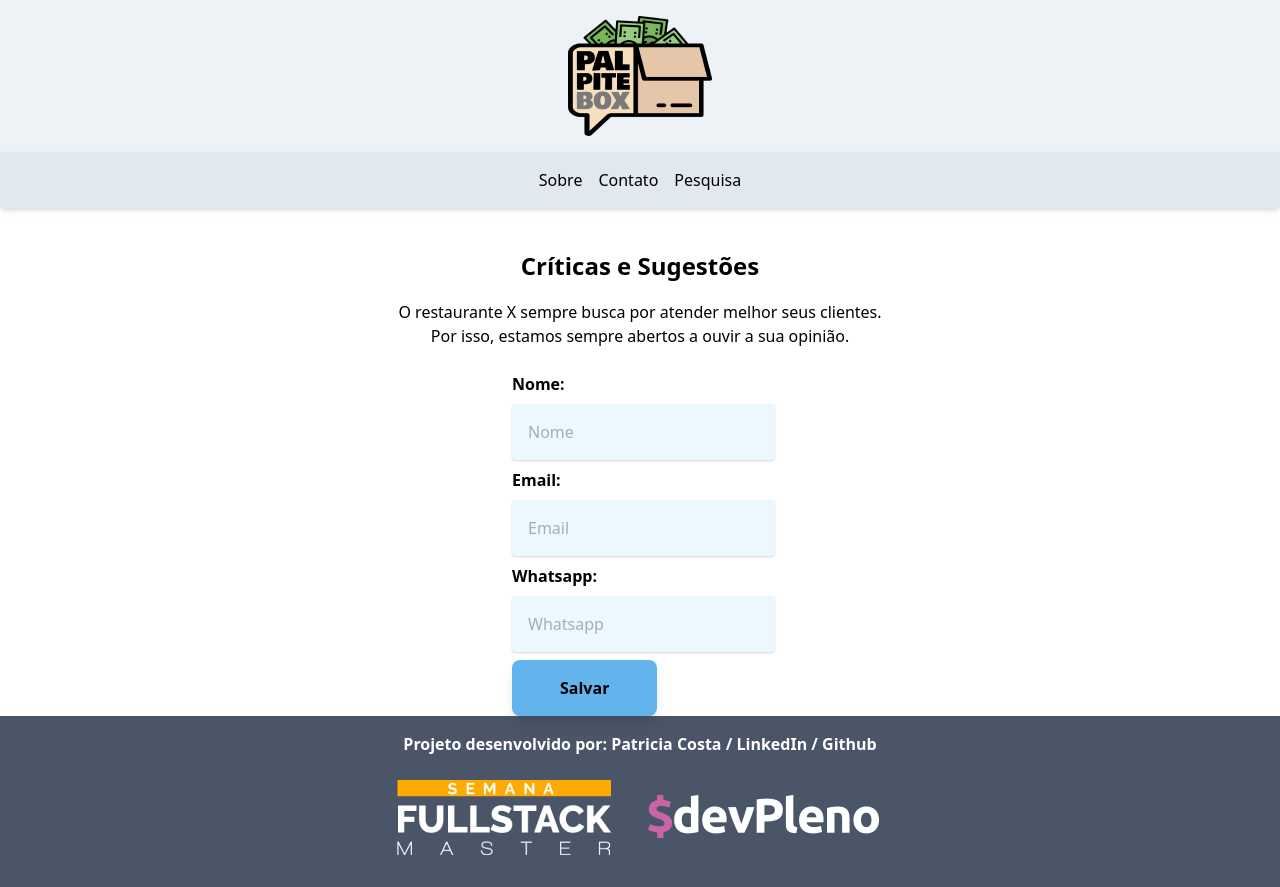
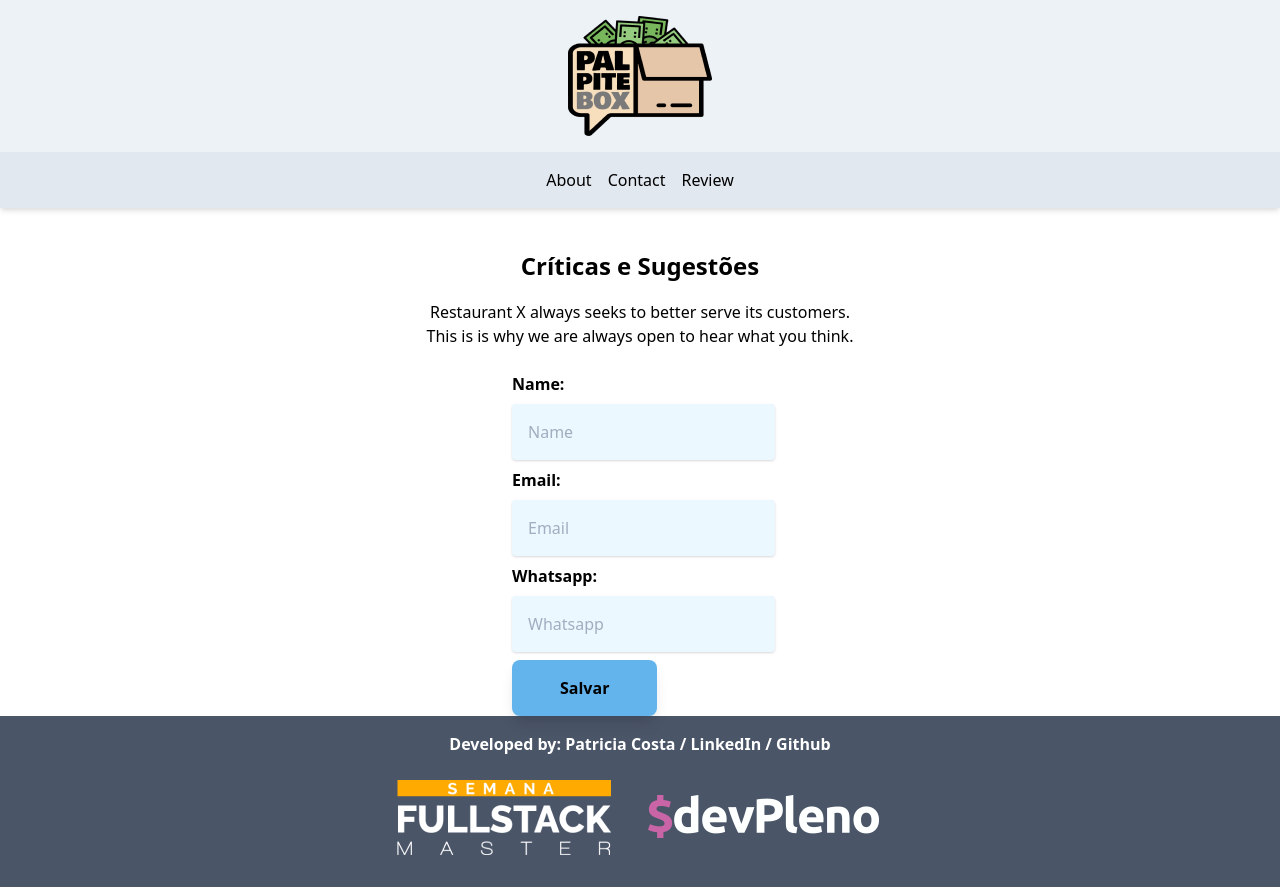
Before and after one commit to patriciacvcosta/Palpite-Box, a Next.js app: page /pesquisa in a window 1280 px wide. Built offline with nearby package versions, Linux system fonts and the light colour scheme.

Commit message:
1) pesquisa.js now shows the coupon code and promo message after the user presses "save" button. The page will retrieve the coupon code that is generated from the save.js API 2) layout updates 3) Portuguese -> English translations

```diff
--- a/components/Footer/index.js
+++ b/components/Footer/index.js
@@ -4,7 +4,7 @@ const Footer = () => {
     return (
         <div className='bg-gray-700 p-4'>
             <div className='container mx-auto text-center font-bold text-white'>
-                Projeto desenvolvido por:
+                Developed by:
                 Patricia Costa / {' '}
                 <a className='hover:underline' href='https://www.linkedin.com/in/patricia-costa-885038a0/'>LinkedIn</a> / {' '}
                 <a className='hover:underline' href='https://github.com/patriciacvcosta'>Github</a>
--- a/components/Header/index.js
+++ b/components/Header/index.js
@@ -14,13 +14,13 @@ const Header = () => {
             </div>
             <div className='bg-gray-300 p-4 shadow-md text-center'>
                 <Link href='/sobre'>
-                    <a className='px-2 hover:underline'>Sobre</a>
+                    <a className='px-2 hover:underline'>About</a>
                 </Link>
                 <Link href='/contato'>
-                    <a className='px-2 hover:underline'>Contato</a>
+                    <a className='px-2 hover:underline'>Contact</a>
                 </Link>
                 <Link href='/pesquisa'>
-                    <a className='px-2 hover:underline'>Pesquisa</a>
+                    <a className='px-2 hover:underline'>Review</a>
                 </Link>
             </div>
         </React.Fragment>
--- a/pages/api/save.js
+++ b/pages/api/save.js
@@ -34,10 +34,10 @@ export default async (req, res) => {
         }
 
         await sheet.addRow({
-            Nome: data.Nome,
+            Name: data.Name,
             Email: data.Email,
             Whatsapp: data.Whatsapp,
-            Nota: 5,
+            Score: 5,
             'Data Preenchimento' : moment().format('DD/MM/YYYY, HH:mm:ss'),
             Cupom,
             Promo
--- a/pages/index.js
+++ b/pages/index.js
@@ -10,15 +10,15 @@ const Index = () => {
     return (
         <div>
             <p className='mt-12 text-center font-bold'>
-                O restaurante X sempre busca por atender melhor seus clientes.<br />
-                Por isso, estamos sempre abertos a ouvir a sua opinião.
+                Restaurant X always seeks to better serve its customers. <br />
+                This is is why we are always open to hear what you think.
             </p>
             <div className='text-center my-12'>
                 <Link href='/pesquisa'>
-                    <a className='bg-blue-400 px-12 py-4 font-bold rounded-lg shadow-lg hover:shadow'>Dar opinião ou sugestão</a>
+                    <a className='bg-blue-400 px-12 py-4 font-bold rounded-lg shadow-lg hover:shadow'>Give an opinion/suggestion</a>
                 </Link>
             </div>
-            {!data && <p>Carregando...</p>}
+            {!data && <p>Loading...</p>}
             {data && data.showCoupon &&
                 <p className='my-12 text-center'>
                     {data.message}
--- a/pages/pesquisa.js
+++ b/pages/pesquisa.js
@@ -3,17 +3,25 @@ import Link from 'next/link'
 
 const Pesquisa = () => {
     const [form, setForm] = useState({
-        Nome: '',
+        Name: '',
         Email: '',
-        Whatsapp: ''
+        Whatsapp: '',
+        Score: 5
     })
+
+    const [sucess, setSuccess] = useState(false)
+    const [dataReturn, setDataReturn] = useState({})
+
     const save = async () => {
         try {
             const response = await fetch('/api/save', {
                 method: 'POST',
                 body: JSON.stringify(form)
             })
+
             const data = await response.json()
+            setSuccess(true)
+            setDataReturn(data)
         }
         catch (err) {
         }
@@ -33,22 +41,44 @@ const Pesquisa = () => {
             <h1 className='text-2xl text-center font-bold my-4'>Críticas e Sugestões</h1>
 
             <p className='text-center mb-6'>
-                O restaurante X sempre busca por atender melhor seus clientes.<br />
-                Por isso, estamos sempre abertos a ouvir a sua opinião.
+            Restaurant X always seeks to better serve its customers. <br />
+            This is is why we are always open to hear what you think.
             </p>
-
+            {!sucess &&
                 <div className='w-1/5 mx-auto'>
-                <label className='font-bold'>Nome:</label>
-                <input type='text' className='p-4 block shadow bg-blue-100 my-2 rounded' placeholder='Nome'
-                onChange={onChange} name='Nome' value={form.Nome} />
+                    <label className='font-bold'>Name:</label>
+                    <input type='text' className='p-4 block shadow bg-blue-100 my-2 rounded' placeholder='Name'
+                        onChange={onChange} name='Name' value={form.Name} />
                     <label className='font-bold'>Email:</label>
                     <input type='text' className='p-4 block shadow bg-blue-100 my-2 rounded' placeholder='Email'
-                onChange={onChange} name='Email' value={form.Email}/>
+                        onChange={onChange} name='Email' value={form.Email} />
                     <label className='font-bold'>Whatsapp:</label>
                     <input type='text' className='p-4 block shadow bg-blue-100 my-2 rounded' placeholder='Whatsapp'
-                onChange={onChange} name='Whatsapp' value={form.Whatsapp}/>
+                        onChange={onChange} name='Whatsapp' value={form.Whatsapp} />
                     <button className='bg-blue-400 px-12 py-4 font-bold rounded-lg shadow-lg hover:shadow' onClick={save} >Salvar</button>
                 </div>
+            }
+            {sucess &&
+                <div className='mb-6 text-center w-1/5 mx-auto bg-blue-100 border-t-2 border-b-2 border-blue-500 text-blue-700'>
+                    <p className="font-bold mt-8">Sent!</p>
+                    <p className="text-sm mb-8">Thank you for letting us know your opinion / suggestion!</p>
+                    {
+                        dataReturn.showCoupon &&
+                        <div className='text-center border-dashed border-2 pt-10 pb-10 mb-2'>
+                                Your coupon number is: <br />
+                                <span className='font-bold text-2xl'>{dataReturn.Cupom}</span>
+                        </div>
+                    }
+                    {
+                        dataReturn.showCoupon &&
+                        <div className='text-center p-4 mb-6'>
+                                Your promo: <br />
+                                <span className='font-bold block mb-8'>{dataReturn.Promo}</span>
+                                <p className='italic'>Print this screen and show it to one of our waiters.</p>
+                        </div>
+                    }
+                </div>
+            }
         </div>
     )
 }
```
Lines whose indentation alone changed are shown as unchanged.
